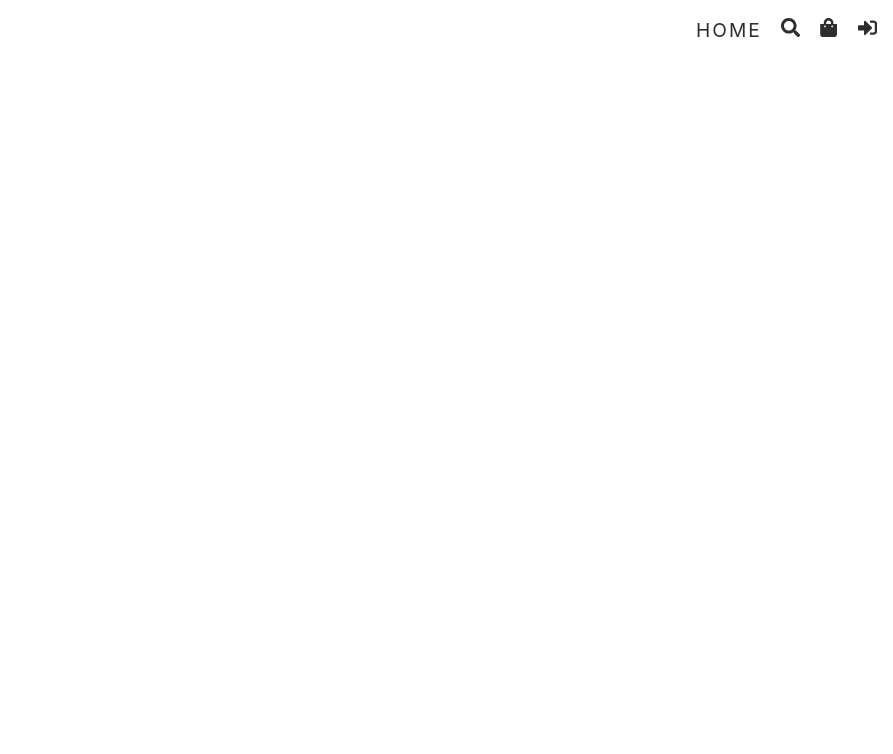
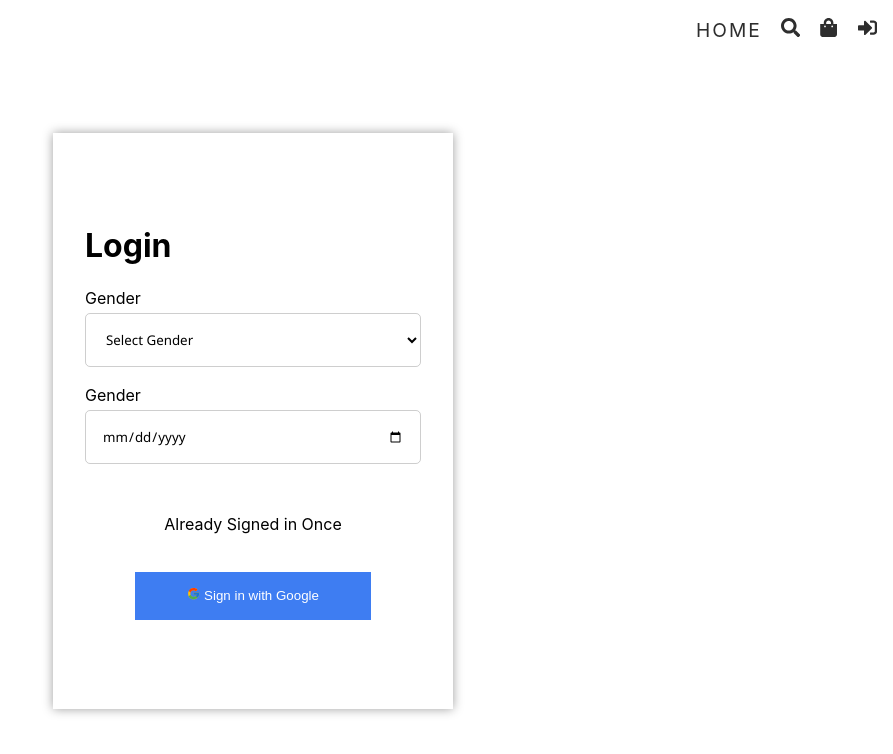
Before and after one commit to Harsh9307/E-CommerceWebsite, a React (Vite) app in the folder frontend/: page /login in a window 1280 px wide. Before the commit this address had no page. Shown: the top 754 px of the page, without its empty margins (387-1280 px from the left). Built offline with nearby package versions, Linux system fonts and the light colour scheme.

Commit message:
login page ongoing

```diff
--- a/frontend/src/App.tsx
+++ b/frontend/src/App.tsx
@@ -2,6 +2,7 @@
 import { lazy ,Suspense} from "react";
 import Loader from "./components/loader";
 import Header from "./components/header";
+const Login= lazy(()=>import("./pages/login"));
 const Shipping= lazy(()=>import("./pages/shipping"));
 const Home =lazy(()=>import("./pages/home"));
 const Search =lazy(()=>import("./pages/search"));
@@ -35,6 +36,9 @@
         <Route path="/" element={<Home />}/>
         <Route path="/search" element={<Search />}/>
         <Route path="/cart" element={<Cart />}/>
+
+        {/* Not Logged in Route */}
+        <Route path="/login" element={<Login />}/>
 
 {/* Logged in User Routes */}
 
--- a/frontend/src/pages/login.tsx
+++ b/frontend/src/pages/login.tsx
@@ -0,0 +1,43 @@
+//2:16:51
+
+import { useState } from "react";
+import { FcGoogle } from "react-icons/fc";
+
+
+const Login = () => {
+    const [gender,setGender]= useState("");
+    const [date,setDate]=useState("");
+  return (
+    <div className="login">
+        <main>
+            <h1 className="heading">Login</h1>
+        <div>
+            <label>Gender</label>
+            <select value={gender} onChange={(e)=> setGender(e.target.value)}>
+                <option value="">Select Gender</option>
+                <option value="male">Male</option>
+                <option value="female">Female</option>
+
+            </select>
+        </div>
+        <div>
+            <label> Gender</label>
+            <input
+                type="date"
+                value={date}
+                onChange={e=>setDate(e.target.value)}
+                />
+        </div>
+        <div>
+            <p> Already Signed in Once</p>
+            <button>
+                <FcGoogle /> <span>Sign in with Google</span>
+            </button>
+        </div>
+
+        </main>
+    </div>
+  )
+}
+
+export default Login;
--- /dev/null
+++ b/frontend/src/styles/_login.scss
@@ -0,0 +1,42 @@
+.login
+{
+    height: 90vh;
+    @include flex(column);
+
+    >main
+    {
+        width : 100%;
+        height : 80%;
+        max-width: 400px;
+        padding: 2rem;
+
+        @include baseShadow;
+        @include flex(column,center,stretch);
+
+        >div
+        {
+            width:100%;
+            @include flex(column,flex-start,stretch,0.2rem);
+
+            >input,>select
+            {
+                @include inputStyle;
+                border: 1px solid rgba(162,162,162,0.53);
+                border-radius: 5px;
+                font-family: 'Segoe UI', Tahoma, Geneva, Verdana, sans-serif;
+            }
+            >p
+            {
+                text-align: center;
+                margin:2rem;
+            }
+            button
+            {
+                width: 70%;
+                margin: auto;
+                height: 3rem;
+                @include btn(unset,rgb(62,125,242),white);
+            }
+        }
+    }
+}
--- a/frontend/src/styles/app.scss
+++ b/frontend/src/styles/app.scss
@@ -37,7 +37,7 @@
   @import "home";
   @import "cart";
   @import "shipping";
-
+  @import "login";
   @import "admin-styles/dashboard";
   @import "admin-styles/products";
   @import "admin-styles/chart";
```
